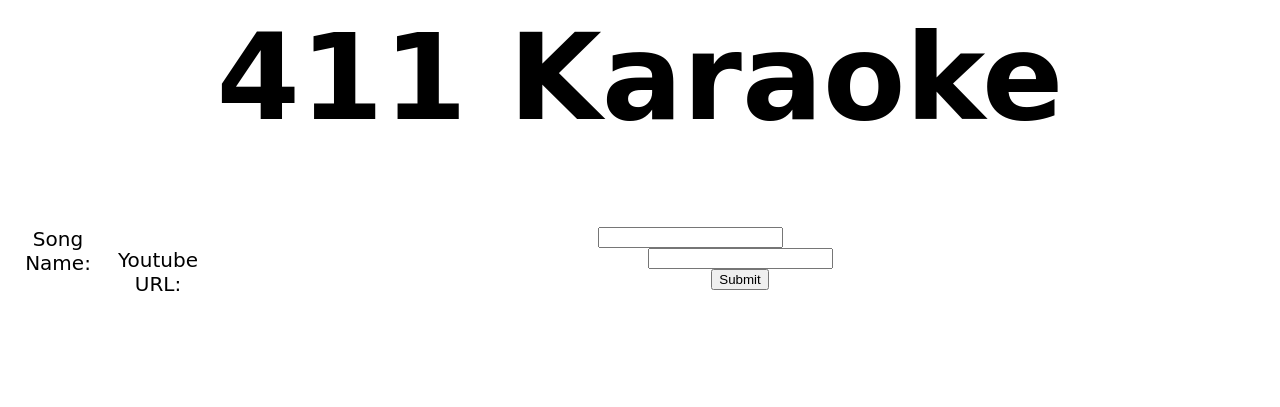
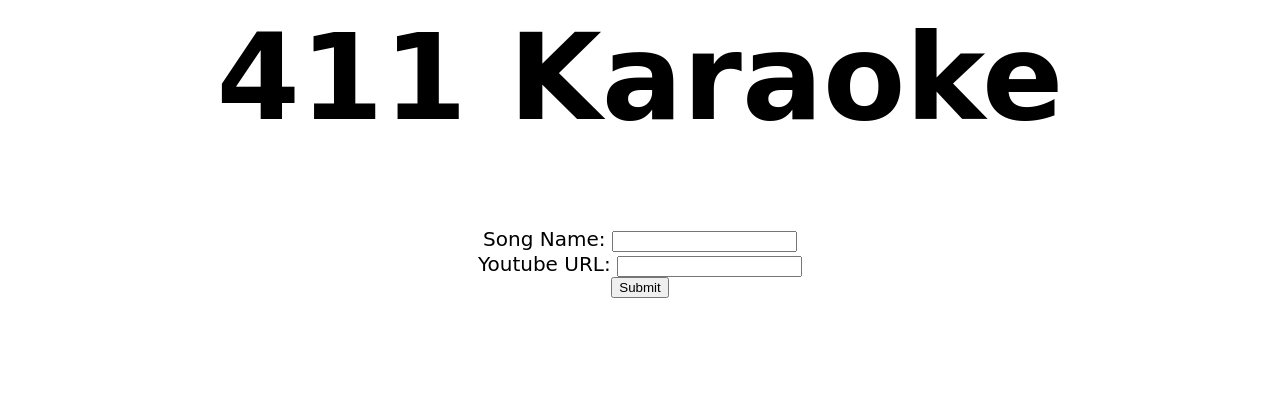
Before and after one commit to xujy/karaoke-pi, a Flask app: page / in a window 1280 px wide. Shown: the top 407 px of the page. Run offline with Flask 2, Linux system fonts and the light colour scheme.

Commit message:
Cleaned up CSS file

```diff
--- a/static/main.css
+++ b/static/main.css
@@ -11,11 +11,4 @@
 .submitform {
   font-family: Comic Sans MS, cursive, sans-serif;
   font-size: 15pt
-
 }
-
-label {
-    display:inline-block;
-    float: left;
-    width:100px;
-}
```
